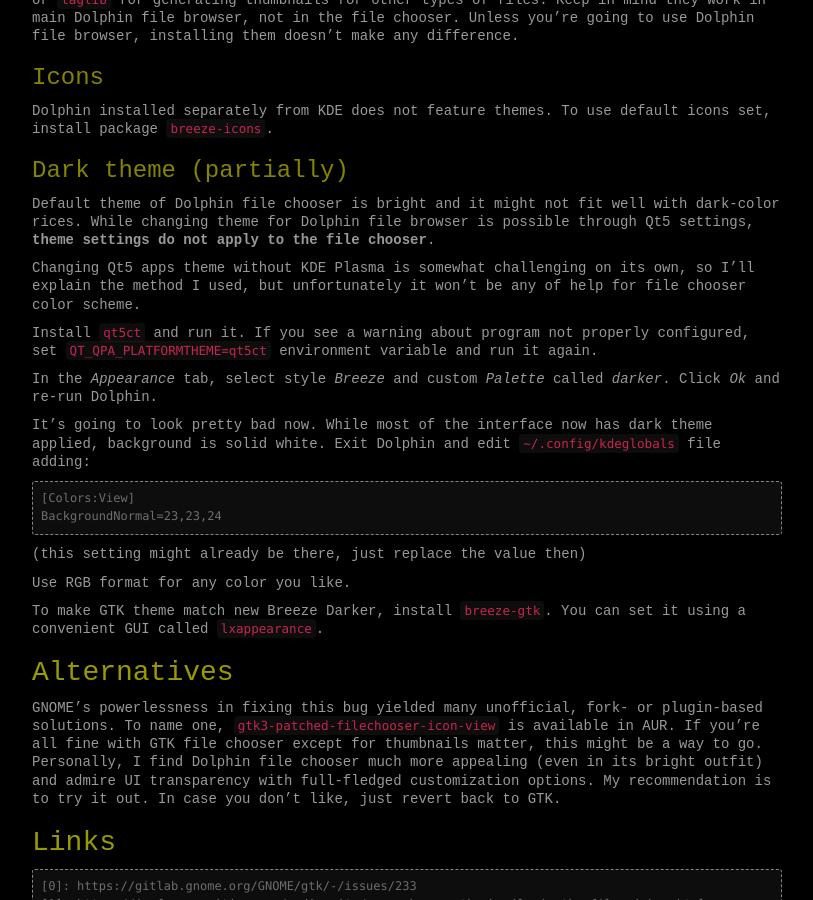
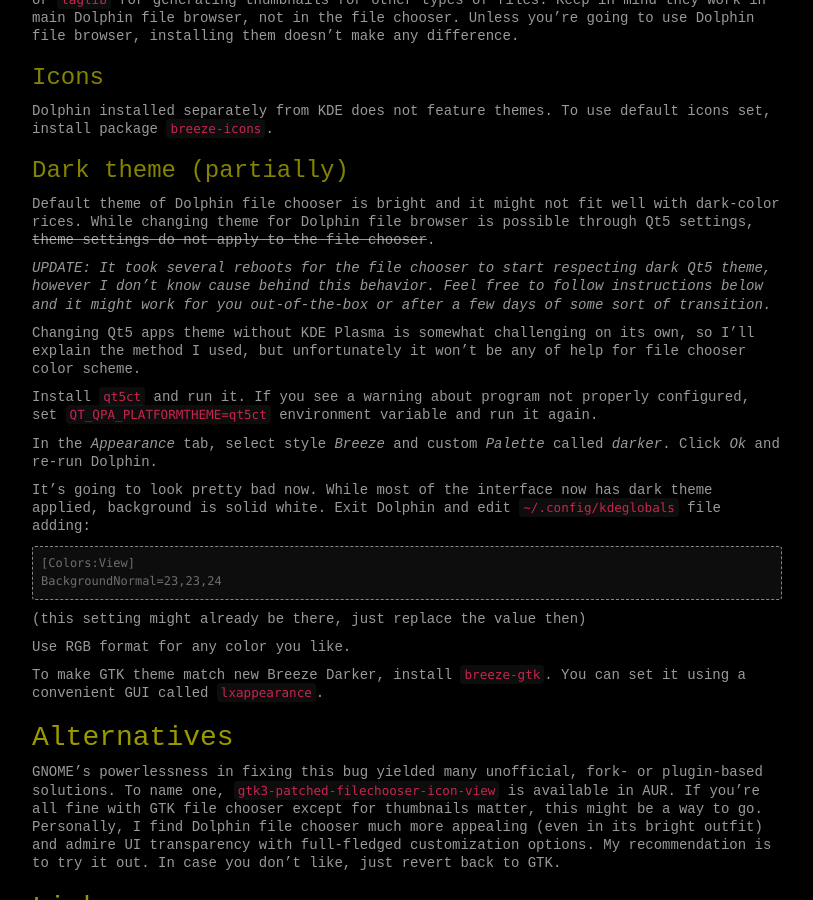
Before and after one commit to k0mmsussert0d/dev-blog, a Jekyll site: the page built from _posts/2021-11-07-change-gtk-file-picker-to-kde-dolphin.md, in a window 1280 px wide and 900 px high, scrolled down 4785 px. Shown: the whole window, without its empty margins (233-1046 px from the left). Built offline with Jekyll 4.4.1, drawn with Linux system fonts in a browser that asks for light colours; comment, search, counter and statistics services are not loaded.

Commit message:
Updated dolphin file chooser ricing part

```diff
--- a/_posts/2021-11-07-change-gtk-file-picker-to-kde-dolphin.md
+++ b/_posts/2021-11-07-change-gtk-file-picker-to-kde-dolphin.md
@@ -135,7 +135,9 @@
 
 ### Dark theme (partially)
 
-Default theme of Dolphin file chooser is bright and it might not fit well with dark-color rices. While changing theme for Dolphin file browser is possible through Qt5 settings, **theme settings do not apply to the file chooser**.
+Default theme of Dolphin file chooser is bright and it might not fit well with dark-color rices. While changing theme for Dolphin file browser is possible through Qt5 settings, ~~theme settings do not apply to the file chooser~~.
+
+*UPDATE: It took several reboots for the file chooser to start respecting dark Qt5 theme, however I don't know cause behind this behavior. Feel free to follow instructions below and it might work for you out-of-the-box or after a few days of some sort of transition.*
 
 Changing Qt5 apps theme without KDE Plasma is somewhat challenging on its own, so I'll explain the method I used, but unfortunately it won't be any of help for file chooser color scheme.
 
```
